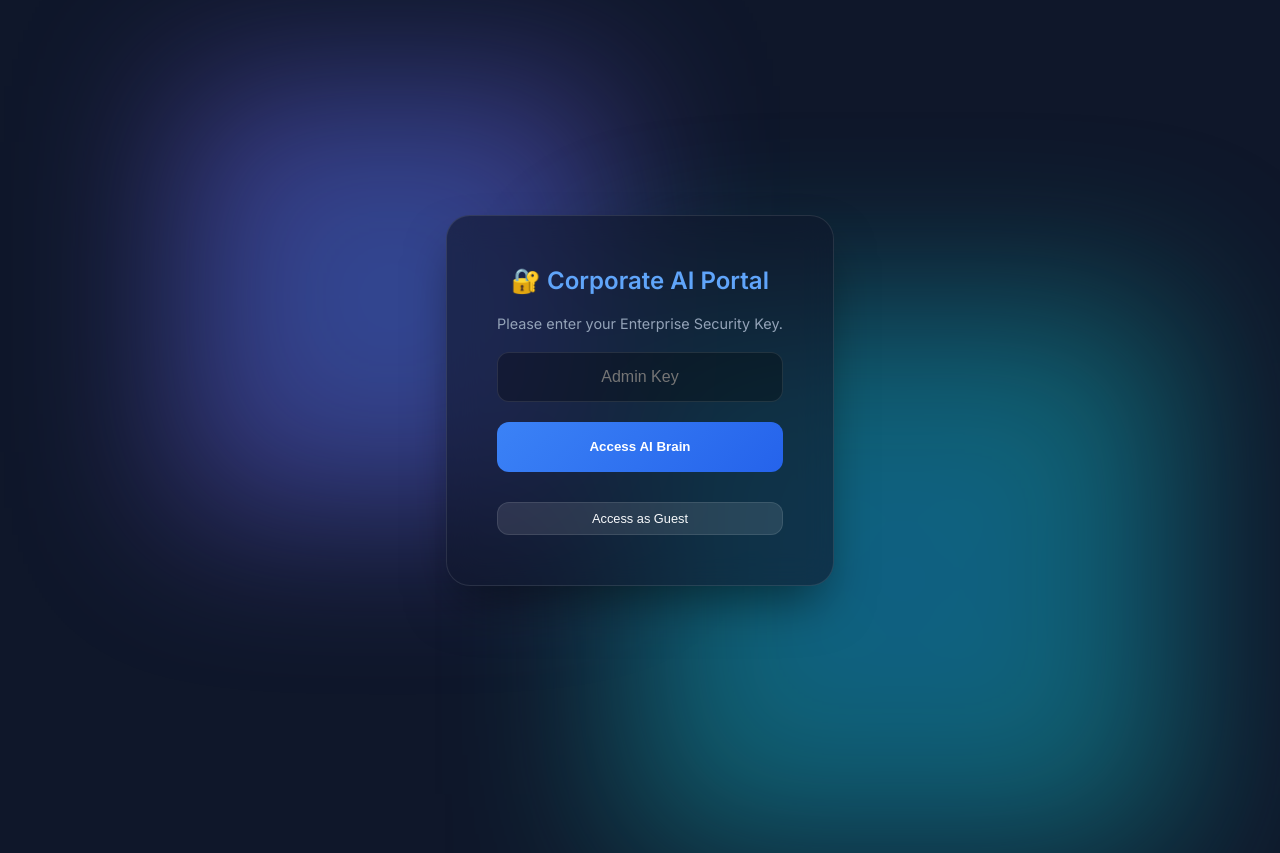
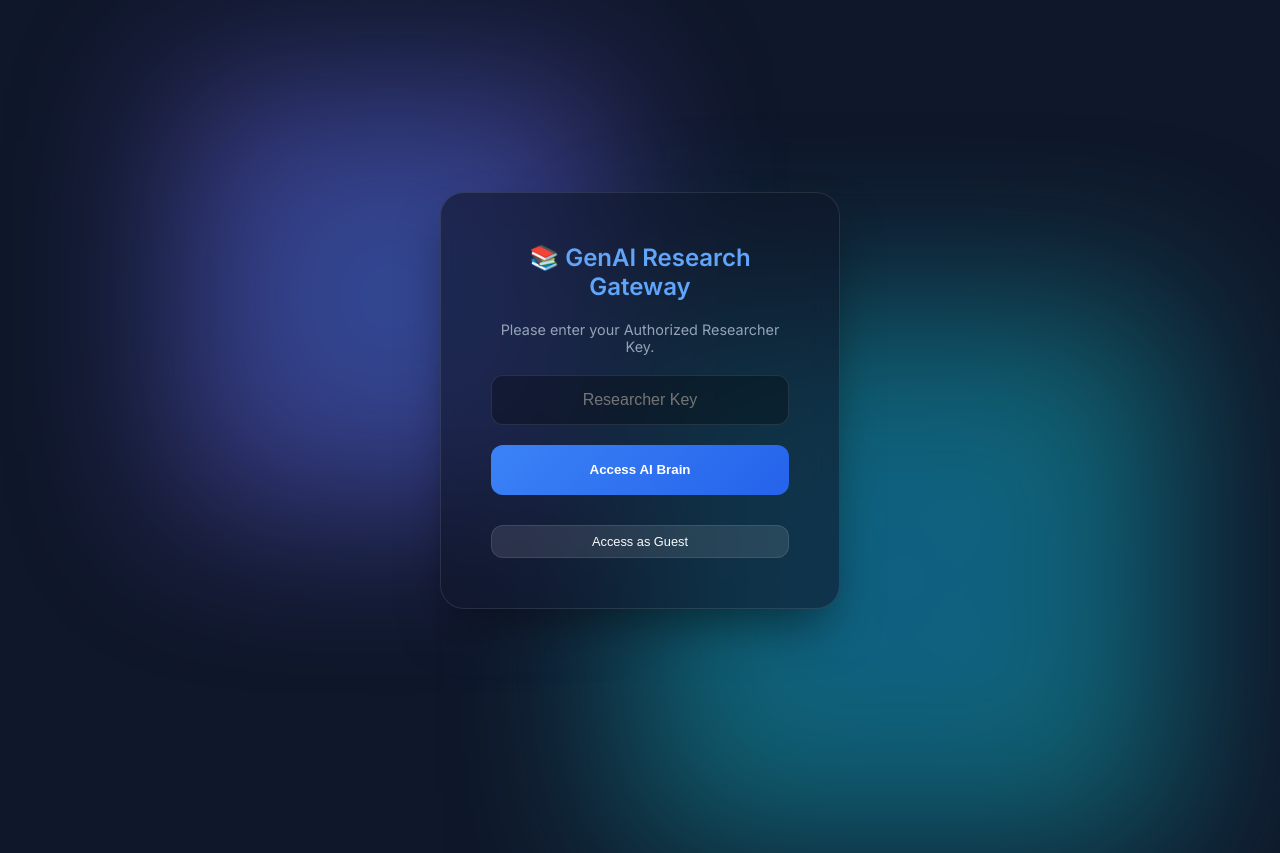
Before and after one commit to arjunnvarshney/rag-research-paper-assistant, a React app in the folder frontend/: page / in a window 1280 px wide. Built offline with nearby package versions, Linux system fonts and the light colour scheme; the HTML template or start-up script is replaced by a standard one.

Commit message:
UX Polish: Renamed the login gateway to perfectly match the application's academic and GenAI branding parameters.

```diff
--- a/frontend/src/App.jsx
+++ b/frontend/src/App.jsx
@@ -237,9 +237,9 @@ function App() {
       <div className="app-container login-screen">
         <div className="blob blob-1"></div><div className="blob blob-2"></div>
         <div className="glass-panel login-card">
-          <h2>🔐 Corporate AI Portal</h2>
-          <p>Please enter your Enterprise Security Key.</p>
-          <input type="password" className="login-input" placeholder="Admin Key" value={password} onChange={(e) => setPassword(e.target.value)} onKeyDown={(e) => e.key === 'Enter' && password === 'admin' ? setIsLoggedIn(true) : null} />
+          <h2>📚 GenAI Research Gateway</h2>
+          <p>Please enter your Authorized Researcher Key.</p>
+          <input type="password" className="login-input" placeholder="Researcher Key" value={password} onChange={(e) => setPassword(e.target.value)} onKeyDown={(e) => e.key === 'Enter' && password === 'admin' ? setIsLoggedIn(true) : null} />
           <button onClick={() => password === 'admin' ? setIsLoggedIn(true) : alert('Invalid')} className="send-btn login-btn" style={{marginBottom: "10px"}}>Access AI Brain</button>
           <button onClick={() => setIsLoggedIn(true)} className="action-btn login-btn">Access as Guest</button>
         </div>
```
